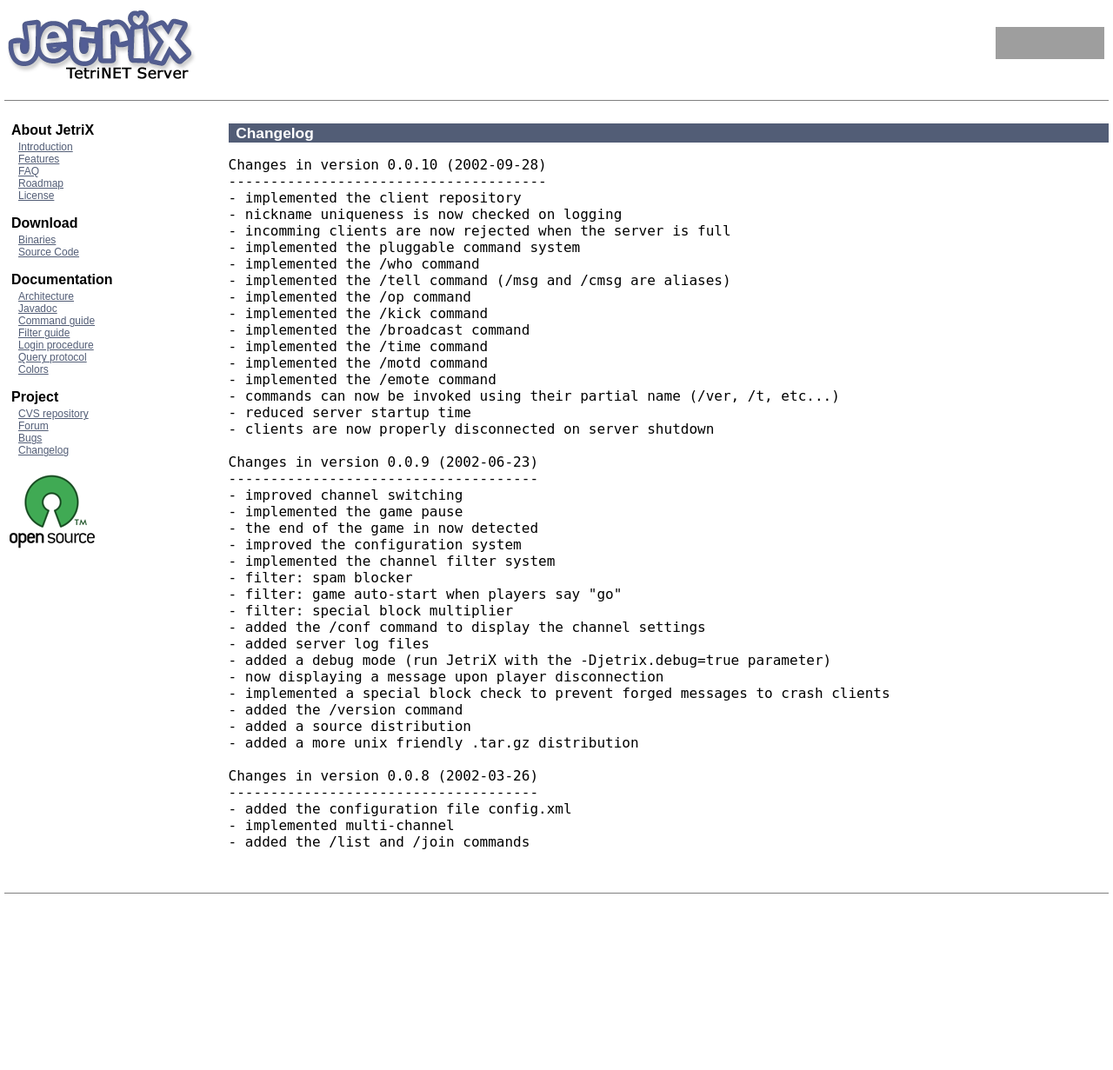
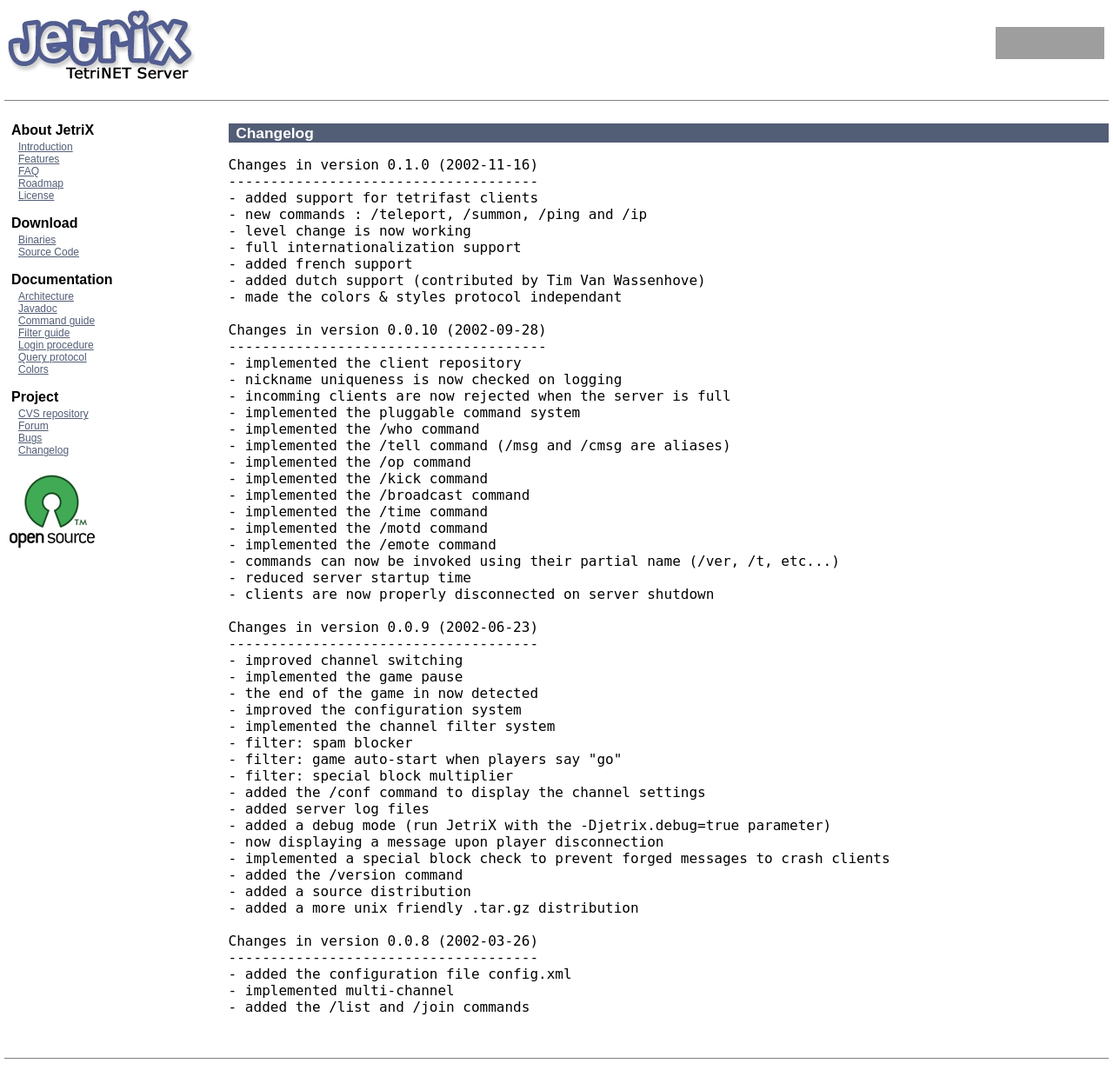
Before and after one commit to ebourg/jetrix, a PHP site: page /changelog.php in a window 1280 px wide. Shown: the whole page at 87% size. Before the commit the page ends 1028 px from the top, so only its background shows below. Run offline with PHP 8.4, Linux system fonts and the light colour scheme; grey boxes are pictures that could not be loaded.

Commit message:
Changes for Jetrix 0.1.0

```diff
--- a/src/site/changelog.php
+++ b/src/site/changelog.php
@@ -3,6 +3,16 @@
 <h1>Changelog</h1>
 
 <pre>
+Changes in version 0.1.0 (2002-11-16)
+-------------------------------------
+- added support for tetrifast clients
+- new commands : /teleport, /summon, /ping and /ip
+- level change is now working
+- full internationalization support
+- added french support
+- added dutch support (contributed by Tim Van Wassenhove)
+- made the colors & styles protocol independant
+
 Changes in version 0.0.10 (2002-09-28)
 --------------------------------------
 - implemented the client repository
```
